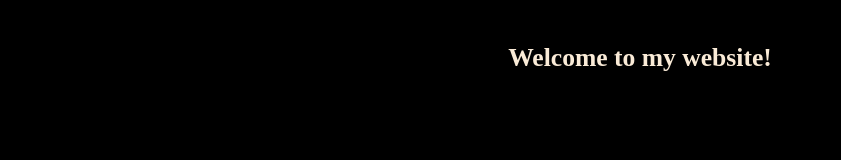
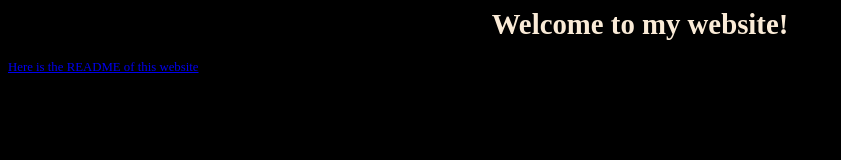
Before and after one commit to miko103/miko103.github.io, a plain HTML site: page index.html in a window 1280 px wide. Shown: the whole page, without its empty margins (0-841 px from the left). Drawn offline with Linux system fonts and the light colour scheme.

Commit message:
href to readme added

```diff
--- a/index.html
+++ b/index.html
@@ -1,10 +1,12 @@
-<!---->this is what the <!---->
 <html>
     <body style="background-color:rgb(0, 0, 0);">
 
 
-    <h1 style="text-align:center;font-size:160%;color: antiquewhite;">Welcome to my website!</h1>
+    <h1 style="text-align:center;font-size:180%;color: antiquewhite;">Welcome to my website!</h1>
 
+    <p1 style="text-align:center;font-size:80%;color: antiquewhite;">
+        <a href="https://miko1034.github.io/README.md">Here is the README of this website</a>
+    </p1>
 
 
     </body>
```
